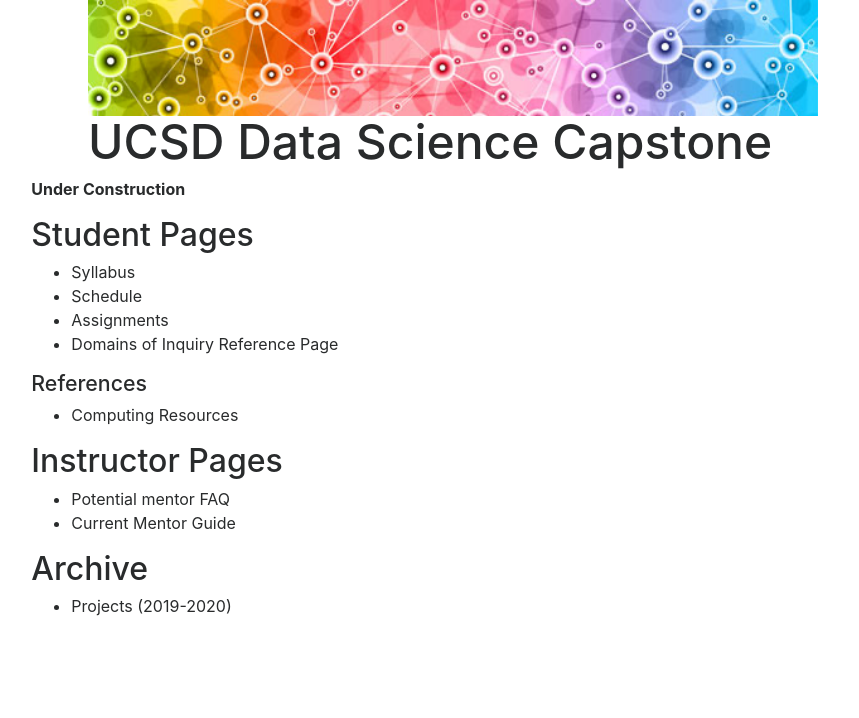
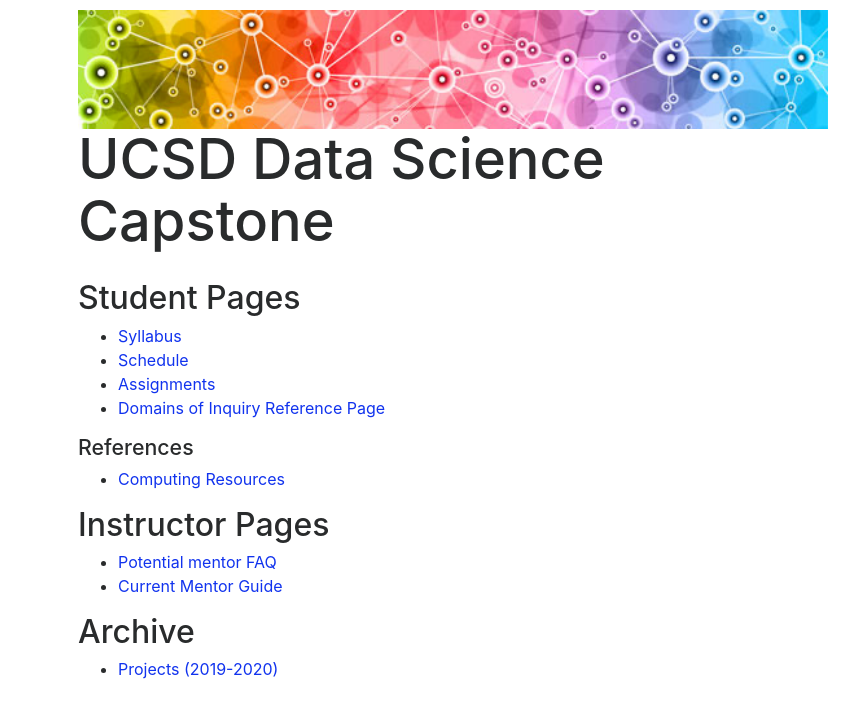
Before and after one commit to DSC-Capstone/dsc-capstone.github.io, a Jekyll site: the page built from index.md, in a window 1280 px wide. Shown: the top 718 px of the page, without its empty margins (187-1046 px from the left). Built offline with Jekyll 4.4.1, drawn with Linux system fonts in a browser that asks for light colours; nearby versions of some CDN libraries.

Commit message:
create header banner

```diff
--- a/_layouts/page.html
+++ b/_layouts/page.html
@@ -10,7 +10,7 @@
 
     <style>
 h1 {
-    font-size: 36pt;
+    font-size: 42pt;
 }
 h2 {
     font-size:q 20pt;
@@ -41,13 +41,12 @@ code {
 ol li {
     padding-bottom: 1rem;
 }
-header.container {
+.container {
     margin: 0 auto;
     overflow: hidden;
-    padding: 1em 0;
+    padding: 10px 0;
     /* width: 960px; */
 }
-
 
     </style>
 
@@ -59,28 +58,34 @@ header.container {
     <div id="header">
       <div class="container">
 
+
         <div class="row justify-content-center">
           <div class="col-lg-8 col-md-12 content">
             <img title="{{ page.doodle-alt }}" alt="{{ page.doodle-alt }}"
                  src="{{ page.doodle }}" width=100%></img>
           </div>
         </div>
+
         <div class="row justify-content-center">
           <div class="col-lg-8 col-md-12 content">
             <h1>{{ page.title }}</h1>
           </div>
         </div>
       </div>
+    </div>
 
-      <div id="content">
+    <div id="content">
+      <div class="container">
 
         <div class="row justify-content-center">
           <div class="col-lg-8 col-md-12 content">
 
             {{ content }}
+
           </div>
         </div>
       </div>
+    </div>
 
 
 
--- a/index.md
+++ b/index.md
@@ -4,20 +4,18 @@ title: "UCSD Data Science Capstone"
 doodle: "/doodle.png"
 ---
 
-**Under Construction**
-
 ## Student Pages
-* Syllabus
-* Schedule
-* Assignments
-* Domains of Inquiry Reference Page
+* [Syllabus]()
+* [Schedule]()
+* [Assignments]()
+* [Domains of Inquiry Reference Page]()
 
 ### References
-* Computing Resources
+* [Computing Resources]()
 
 ## Instructor Pages
-* Potential mentor FAQ
-* Current Mentor Guide
+* [Potential mentor FAQ]()
+* [Current Mentor Guide]()
 
 ## Archive
-* Projects (2019-2020)
+* [Projects (2019-2020)](https://dsc-capstone.github.io/projects-2019-2020/)
```
